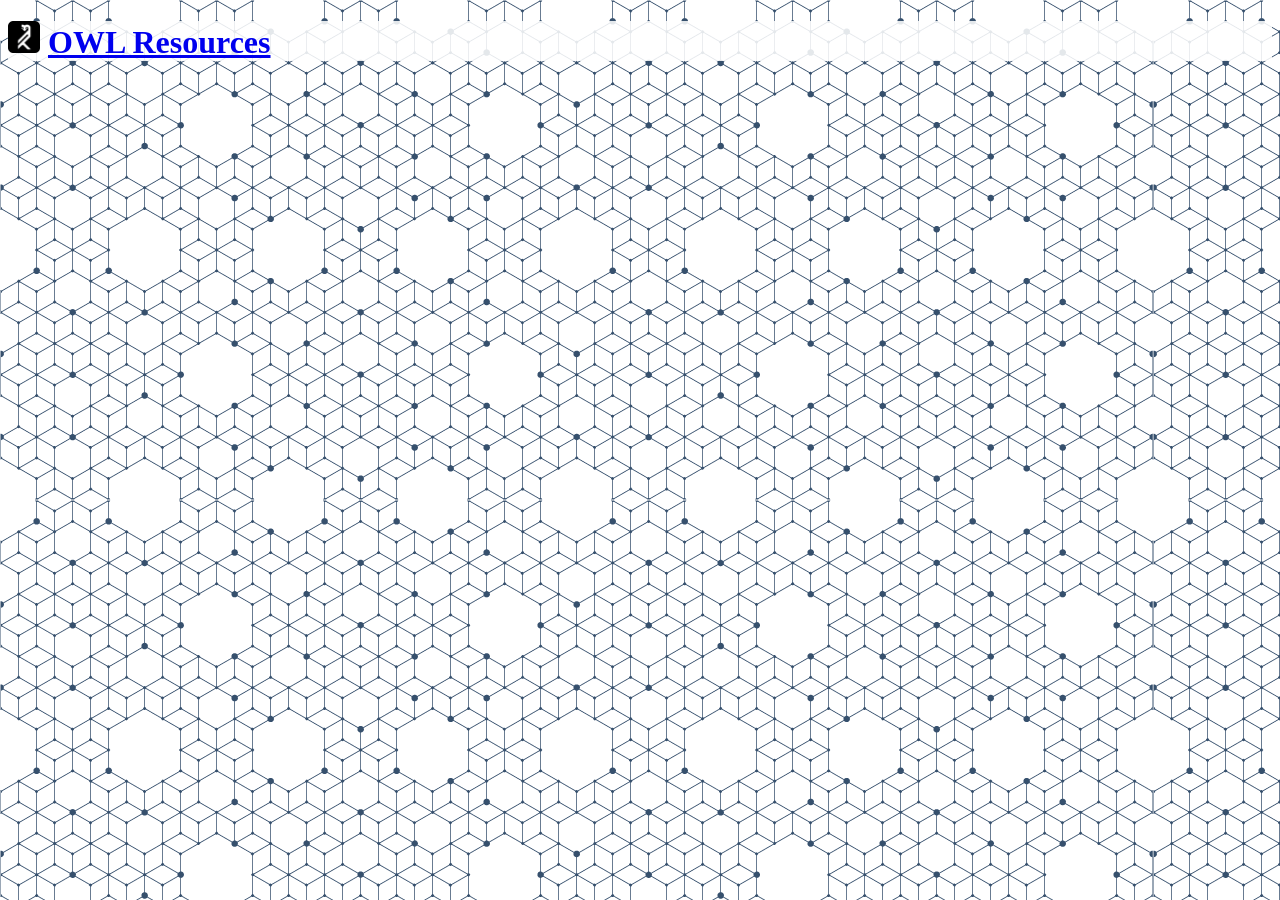
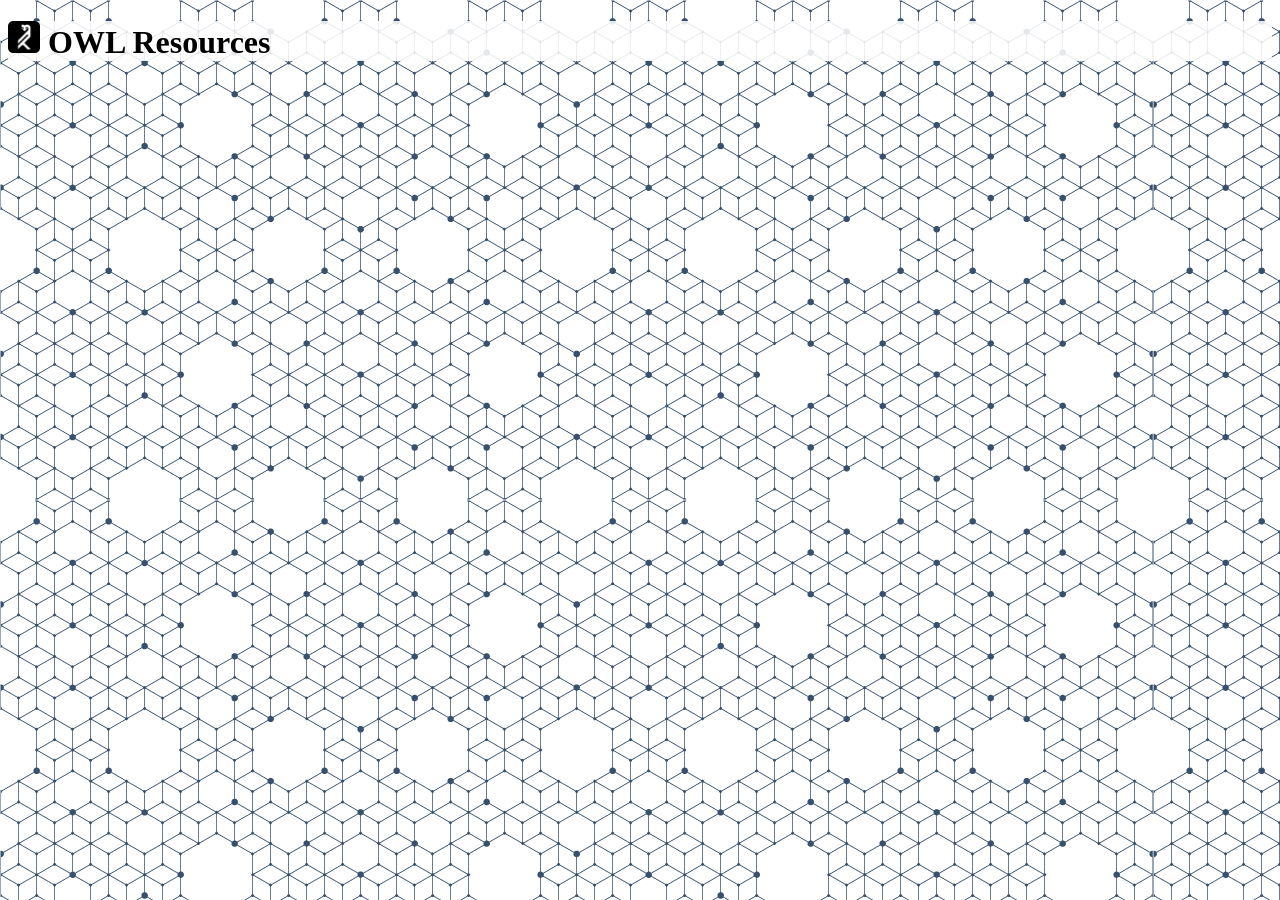
Before and after one commit to OpenWork-NZ/Resources, a Jekyll site: the page built from index.html, in a window 1280 px wide. Built offline with Jekyll 4.4.1, drawn with Linux system fonts in a browser that asks for light colours.

Commit message:
Move link to logo rather than text.

```diff
--- a/_layouts/page.html
+++ b/_layouts/page.html
@@ -10,8 +10,8 @@
   </style>
 </head>
 <body><main>
-  <h1><img width="32" src="{{ "openwork_avatar_black.png" | relative_url }}" />
-    <a href="{{site.url}}">OWL Resources</a></h1>
+  <h1><a href="{{site.url}}"><img width="32" src="{{ "openwork_avatar_black.png" | relative_url }}" /></a>
+    OWL Resources</h1>
   {{ content }}
 </main></body>
 </html>
```
